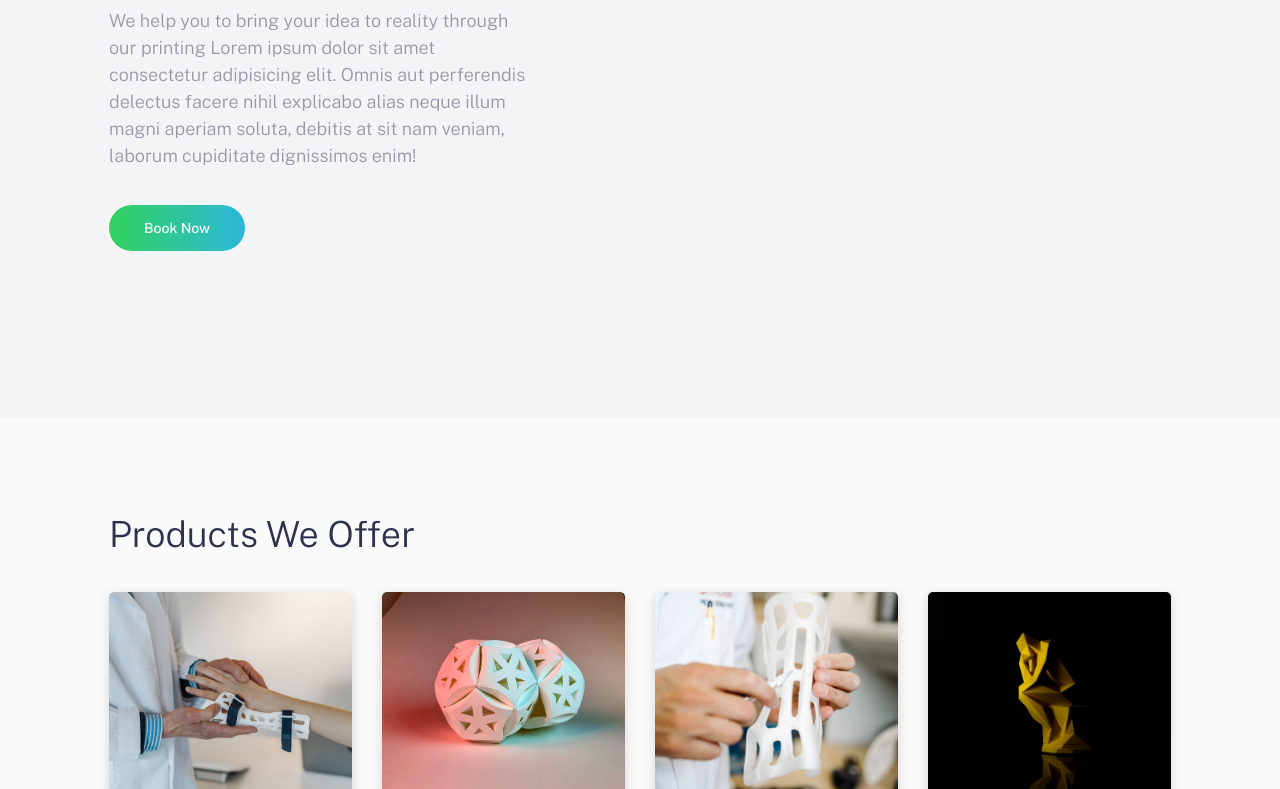
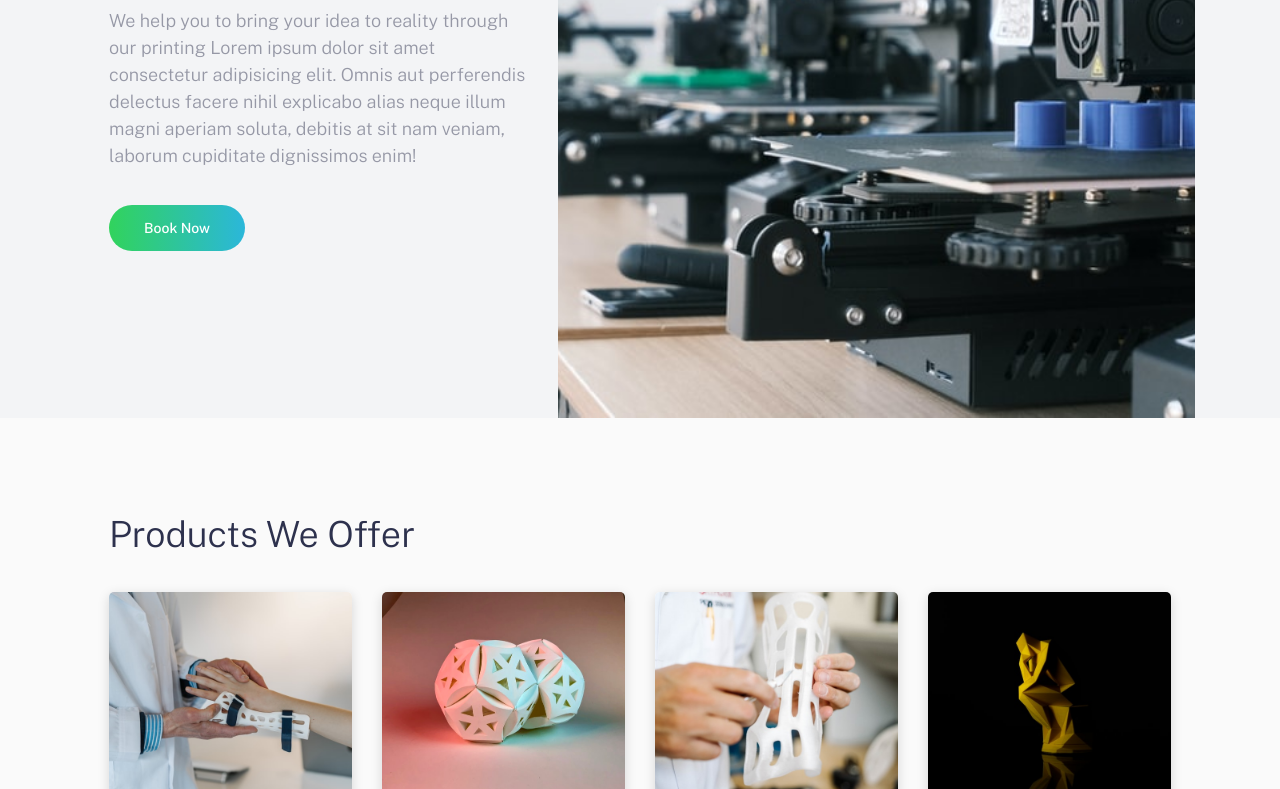
Before and after one commit to jaya-nanden/djprints, a plain HTML site: page index.html in a window 1280 px wide. Shown: the part 318-1107 px from the top of the page. Drawn offline with nearby package versions, Linux system fonts and the light colour scheme.

Commit message:
Added image

```diff
--- a/app/scss/_hero.scss
+++ b/app/scss/_hero.scss
@@ -11,7 +11,7 @@
 
     &__image {
         position: relative;
-        background-image: url('../djprints/images/machine.png');
+        // background-image: url('/images/machine.png');
         background-size: cover;
         background-repeat: no-repeat;
         background-position: center center;
@@ -54,7 +54,7 @@
             position: absolute;
             width: 100%;
             height: 100%;
-            background-image: url('../djprints/images/machine.png');
+            // background-image: url('/images/machine.png');
             background-size: 93%;
             background-repeat: no-repeat;
             background-position: center;
--- a/index.html
+++ b/index.html
@@ -53,7 +53,7 @@
 
   <section class="hero">
     <div class="container">
-      <div class="hero__image"></div>
+      <div class="hero__image" style="background-image: url('./images/machine.png')"></div>
 
       <div class="hero__text container--pall">
         <h1>
```
Also changed, not shown: app/scss/style.css, 1 other file.
